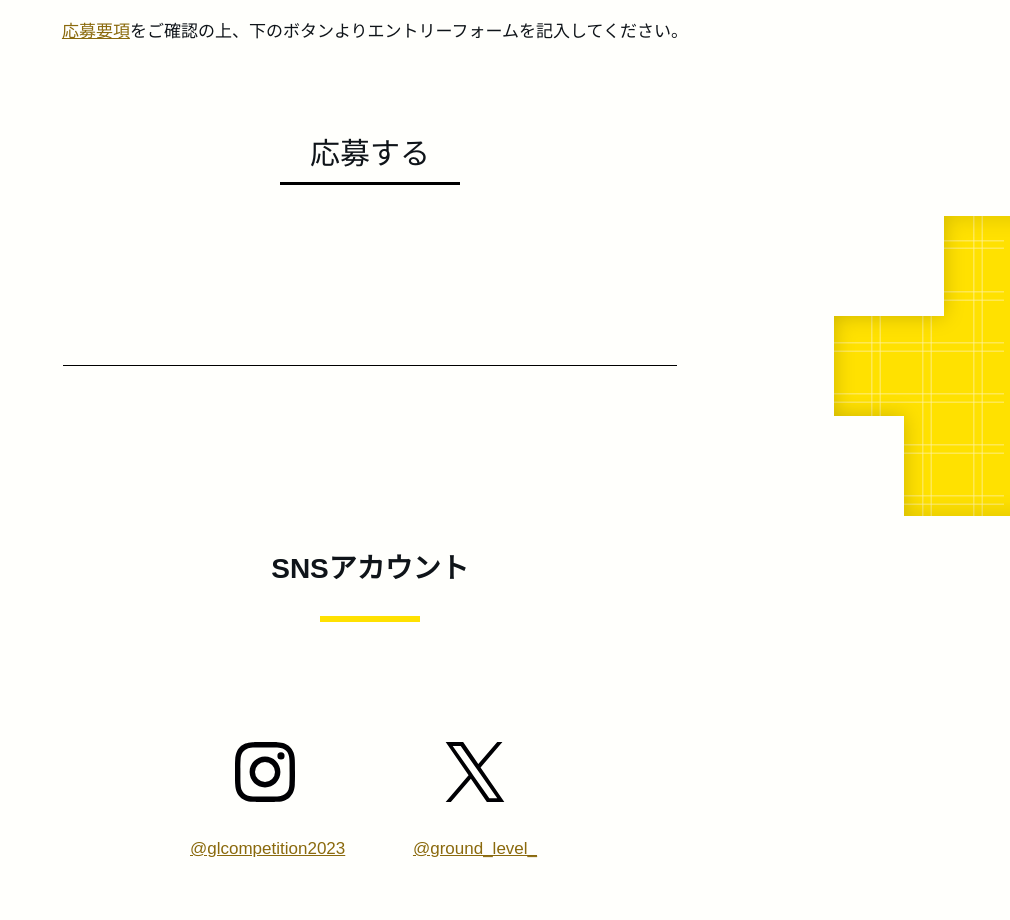
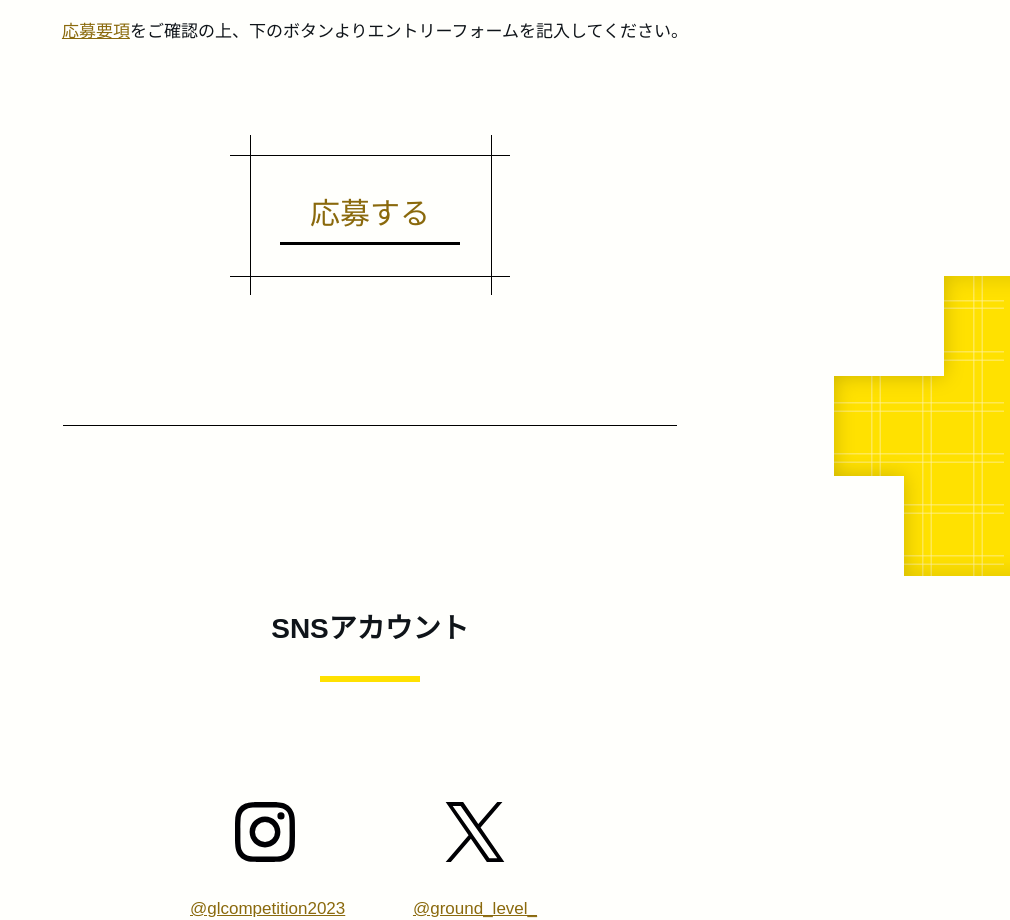
Before and after one commit to HornCake/GLsite, a Nuxt app: page / in a window 1280 px wide. Shown: the part 11080-12000 px from the top of the page, without its empty margins (270-1280 px from the left). Built offline with nearby package versions, Linux system fonts and the light colour scheme.

Commit message:
[update] Update entry button

```diff
--- a/components/OEntry.vue
+++ b/components/OEntry.vue
@@ -6,6 +6,8 @@
 
       <a class="button" href="https://forms.gle/bad2nVtmEN2JsUZu6" target="_blank" rel="noopener noreferrer">
         <div class="text">応募する</div>
+        <div class="line line-1"></div>
+        <div class="line line-2"></div>
       </a>
     </section>
   </section>
@@ -29,7 +31,7 @@
     @include pc {
       width: 180px;
       height: 60px;
-      margin: 80px auto 50px auto;
+      margin: 140px auto 50px auto;
       grid-template:
         ". . ." 1fr
         ". text ." auto
@@ -40,7 +42,7 @@
     @include notpc {
       width: 140px;
       height: 50px;
-      margin: 50px auto 30px auto;
+      margin: 90px auto 30px auto;
       grid-template:
         ". . ." 1fr
         ". text ." auto
@@ -63,7 +65,7 @@
       z-index: 2;
       grid-area: text;
       line-height: 24px;
-      color: $text_black;
+      color: $text_yellow;
       transform-origin: center center;
 
       transition:
@@ -76,6 +78,37 @@
       }
       @include notpc {
         font-size: 25px;
+      }
+    }
+    > .line {
+      position: absolute;
+      @include pc {
+        &-1 {
+          border-block: 1px solid $black;
+          width: calc(100% + 100px);
+          height: calc(100% + 60px);
+          transform: translate(-50px, -30px);
+        }
+        &-2 {
+          border-inline: 1px solid $black;
+          width: calc(100% + 60px);
+          height: calc(100% + 100px);
+          transform: translate(-30px, -50px);
+        }
+      }
+      @include notpc {
+        &-1 {
+          border-block: 0.5px solid $black;
+          width: calc(100% + 80px);
+          height: calc(100% + 50px);
+          transform: translate(-40px, -20px);
+        }
+        &-2 {
+          border-inline: 0.5px solid $black;
+          width: calc(100% + 50px);
+          height: calc(100% + 80px);
+          transform: translate(-25px, -35px);
+        }
       }
     }
     &:hover {
```
